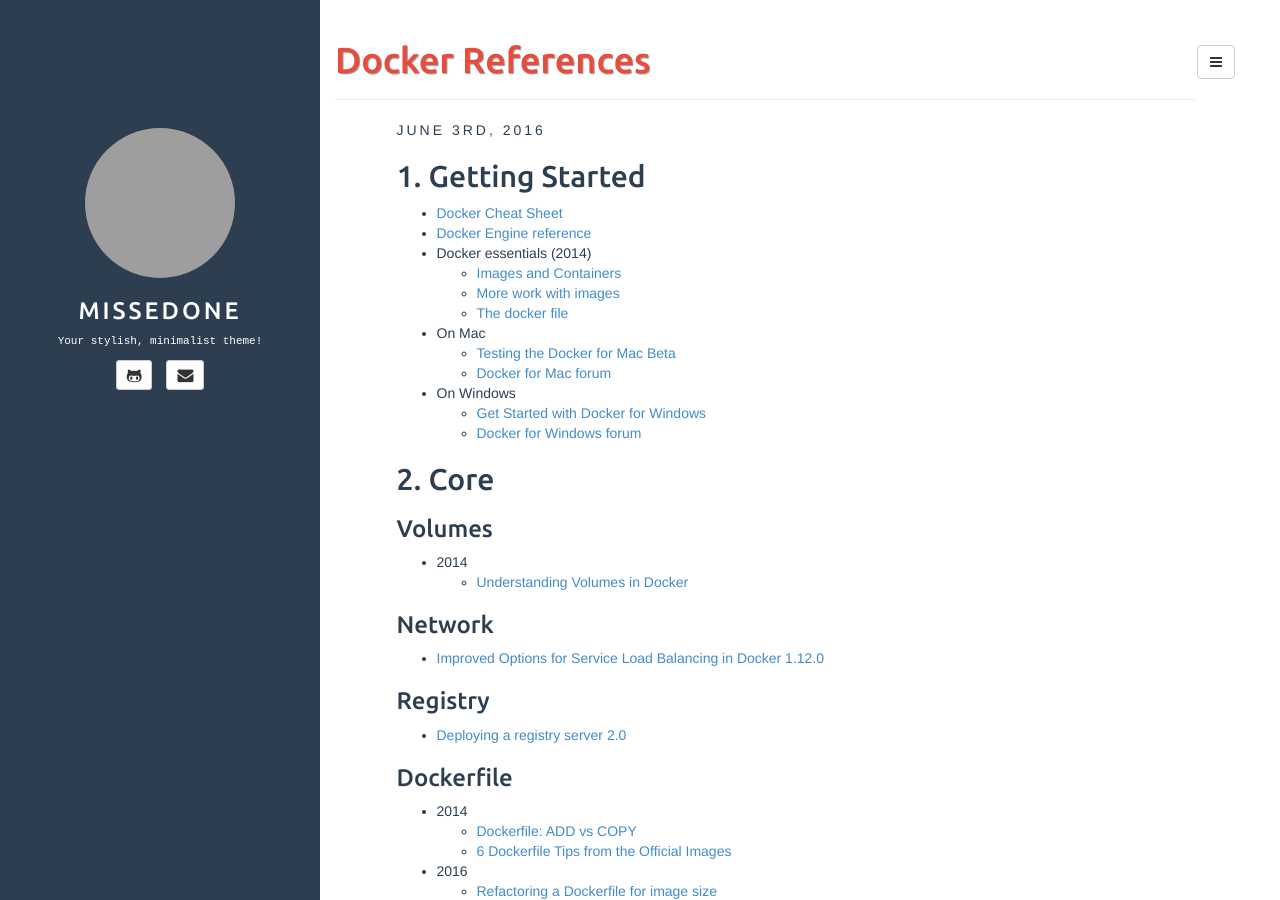
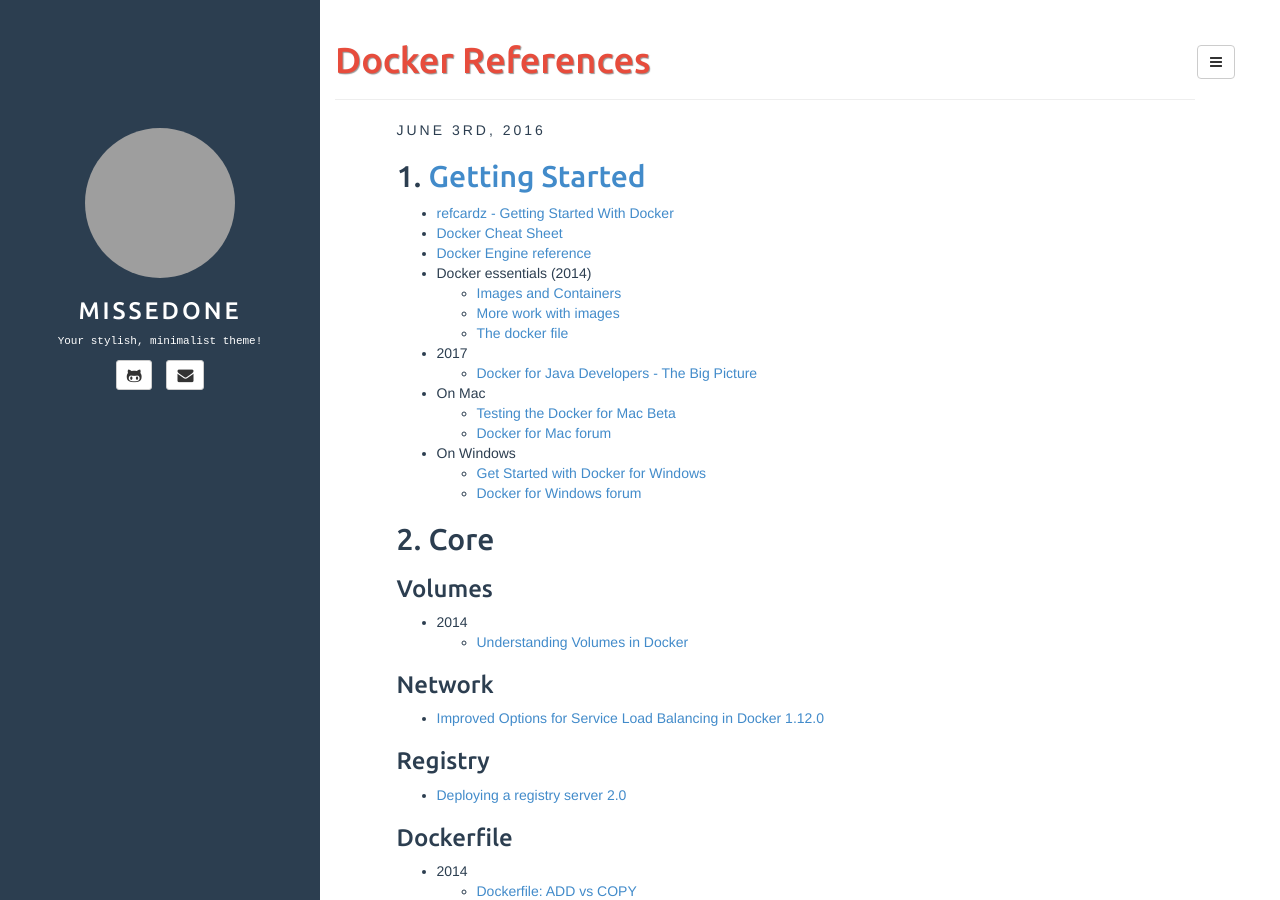
Before and after one commit to missedone/missedone.github.io, a Jekyll site: the page built from _posts/2016-06-03-Docker-References.md, in a window 1280 px wide and 900 px high. Built offline with Jekyll 4.4.1, drawn with Linux system fonts in a browser that asks for light colours; some of the changed text lies outside the part shown; grey boxes are pictures that could not be loaded.

Commit message:
link more docker get started articles

```diff
--- a/_posts/2016-06-03-Docker-References.md
+++ b/_posts/2016-06-03-Docker-References.md
@@ -6,14 +6,17 @@ tags: [docker, devops, cloud]
 description: the collection of Docker relate articles.
 ---
 
-## 1. Getting Started
+## 1. [Getting Started](https://docs.docker.com/get-started/)
 
+* [refcardz - Getting Started With Docker](https://dzone.com/refcardz/getting-started-with-docker-1)
 * [Docker Cheat Sheet](https://github.com/wsargent/docker-cheat-sheet)
 * [Docker Engine reference](https://docs.docker.com/engine/reference/)
 * Docker essentials (2014)
   * [Images and Containers](http://www.dasblinkenlichten.com/docker-essentials/)
   * [More work with images](http://www.dasblinkenlichten.com/docker-essentials-working-with-images/)
   * [The docker file](http://www.dasblinkenlichten.com/docker-essentials-the-docker-file/)
+* 2017
+  * [Docker for Java Developers - The Big Picture](http://blog.codepipes.com/containers/docker-for-java-big-picture.html)
 * On Mac
   * [Testing the Docker for Mac Beta](http://www.dwmkerr.com/testing-the-docker-for-mac-beta/)
   * [Docker for Mac forum](https://forums.docker.com/c/docker-for-mac)
@@ -95,3 +98,8 @@ description: the collection of Docker relate articles.
 
 * [Awesome Docker](https://github.com/veggiemonk/awesome-docker)
 * [Docker News & Articles](http://docker-software-inc.scoop.it/t/docker-by-docker)
+
+### Tips
+
+* 2017
+  * [Java Inside Docker: What You Must Know to Not FAIL](https://dzone.com/articles/java-hashmap-search-and-sort)
```
